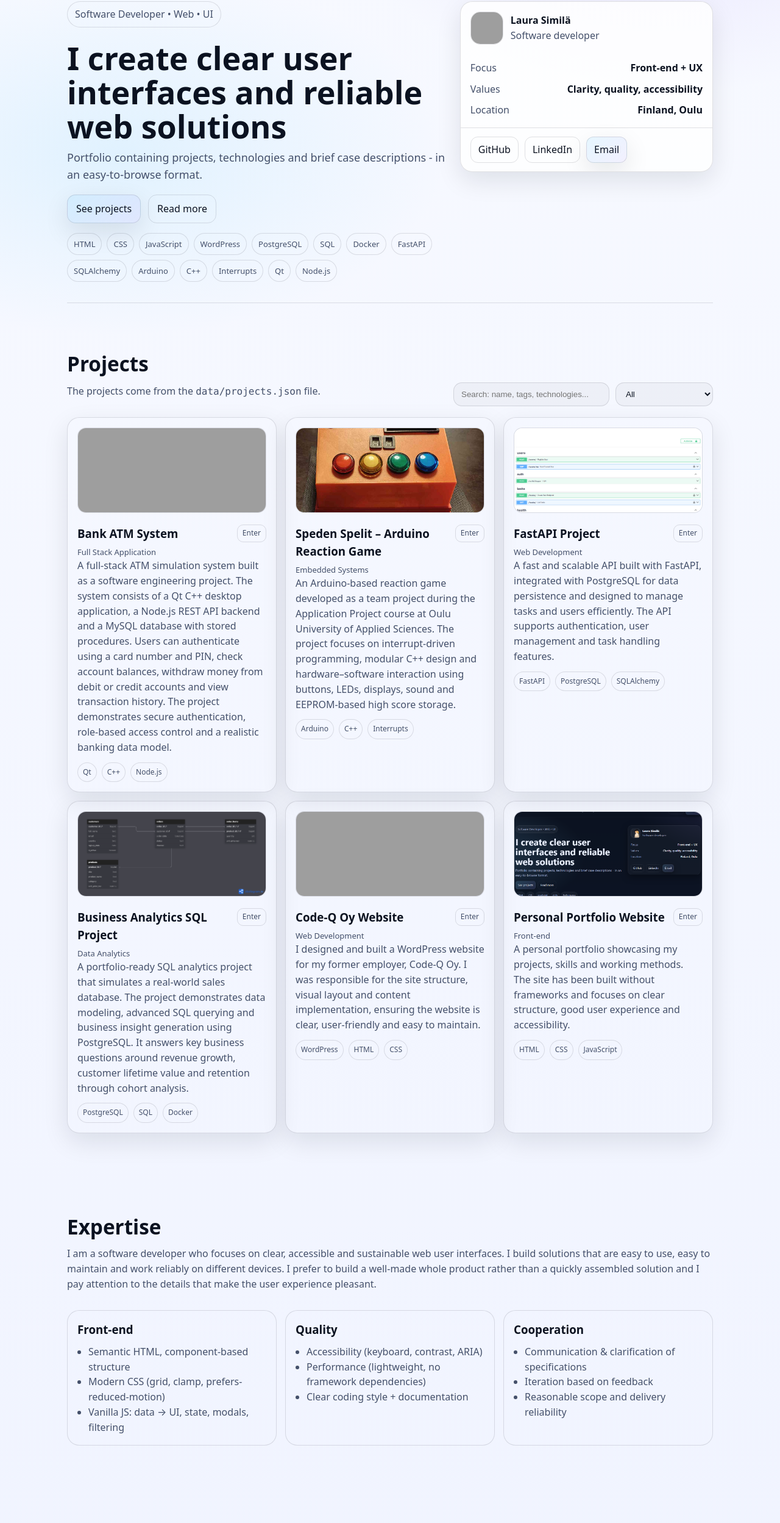
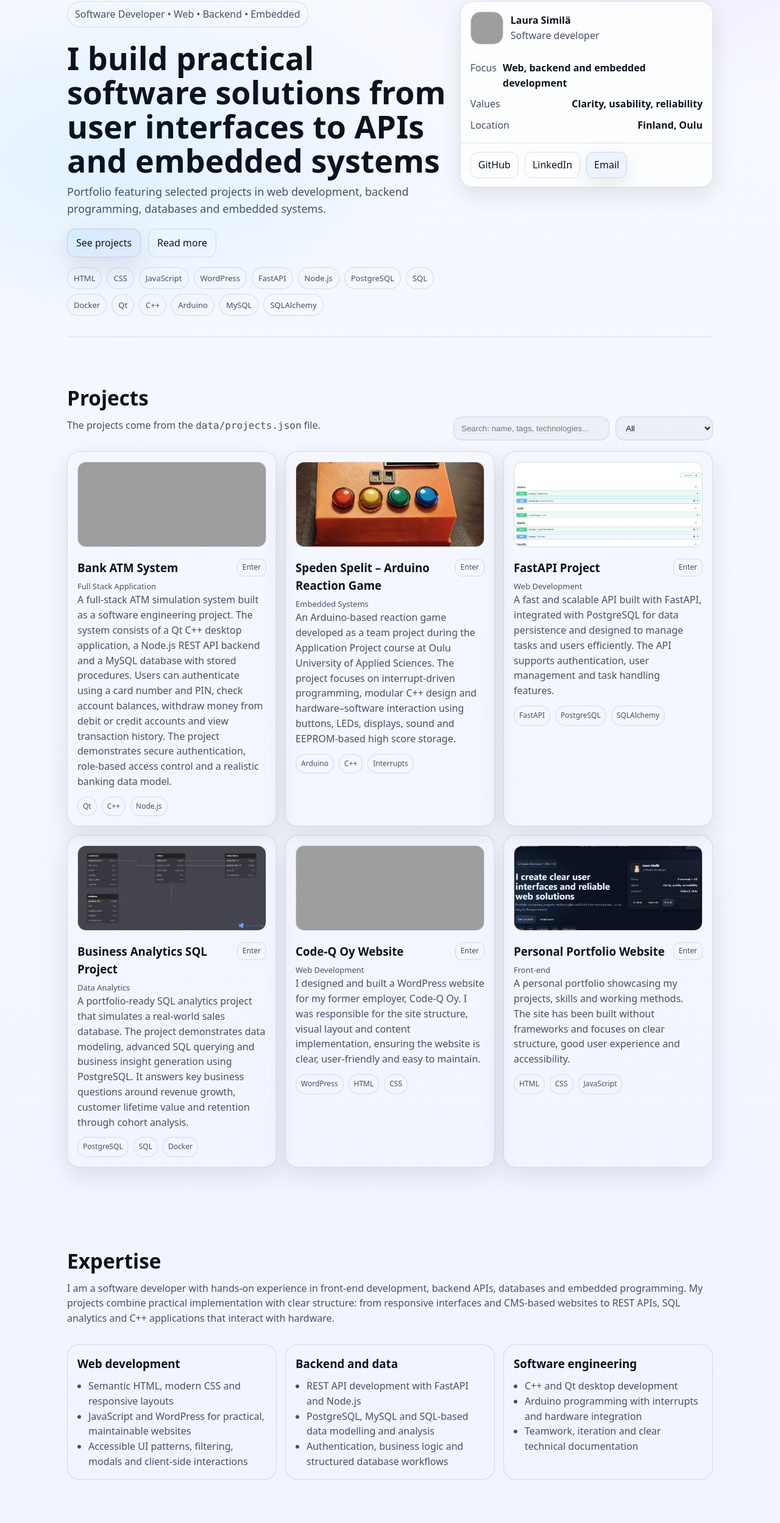
Before and after one commit to Llaamari/portfolio, a plain HTML site: page index.html in a window 1280 px wide. Shown: the part 120-2617 px from the top of the page at 61% size. Drawn offline with Linux system fonts and the light colour scheme; grey boxes are pictures that could not be loaded.

Commit message:
Päivitetty tekstejä

```diff
--- a/index.html
+++ b/index.html
@@ -4,12 +4,12 @@
   <meta charset="utf-8" />
   <meta name="viewport" content="width=device-width, initial-scale=1" />
   <title>Laura Similä – Portfolio</title>
-  <meta name="description" content="Software developer - selected projects, skills and contact details." />
+  <meta name="description" content="Software developer portfolio featuring web, backend, database and embedded projects." />
   <meta name="theme-color" content="#0b1220" />
 
   <!-- Open Graph -->
   <meta property="og:title" content="Laura Similä – Portfolio" />
-  <meta property="og:description" content="Selected projects, skills and contact details." />
+  <meta property="og:description" content="Web, backend, database and embedded software projects, skills and contact details." />
   <meta property="og:type" content="website" />
   <meta property="og:image" content="assets/avatar.png" />
 
@@ -49,10 +49,10 @@
     <section class="hero">
       <div class="container hero__grid">
         <div class="hero__copy">
-          <p class="badge">Software Developer • Web • UI</p>
-          <h1>I create clear user interfaces and reliable web solutions</h1>
+          <p class="badge">Software Developer • Web • Backend • Embedded</p>
+          <h1>I build practical software solutions from user interfaces to APIs and embedded systems</h1>
           <p class="lead">
-            Portfolio containing projects, technologies and brief case descriptions - in an easy-to-browse format.
+            Portfolio featuring selected projects in web development, backend programming, databases and embedded systems.
           </p>
           <div class="hero__cta">
             <a class="btn" href="#projects">See projects</a>
@@ -64,16 +64,16 @@
             <span class="chip">CSS</span>
             <span class="chip">JavaScript</span>
             <span class="chip">WordPress</span>
+            <span class="chip">FastAPI</span>
+            <span class="chip">Node.js</span>
             <span class="chip">PostgreSQL</span>
             <span class="chip">SQL</span>
             <span class="chip">Docker</span>
-            <span class="chip">FastAPI</span>
+            <span class="chip">Qt</span>
+            <span class="chip">C++</span>
+            <span class="chip">Arduino</span>
+            <span class="chip">MySQL</span>
             <span class="chip">SQLAlchemy</span>
-            <span class="chip">Arduino</span>
-            <span class="chip">C++</span>
-            <span class="chip">Interrupts</span>
-            <span class="chip">Qt</span>
-            <span class="chip">Node.js</span>
           </div>
         </div>
 
@@ -90,11 +90,11 @@
               <dl class="stats">
                 <div>
                   <dt>Focus</dt>
-                  <dd>Front-end + UX</dd>
+                  <dd>Web, backend and embedded development</dd>
                 </div>
                 <div>
                   <dt>Values</dt>
-                  <dd>Clarity, quality, accessibility</dd>
+                  <dd>Clarity, usability, reliability</dd>
                 </div>
                 <div>
                   <dt>Location</dt>
@@ -150,35 +150,35 @@
         <div class="section__head">
           <div>
             <h2>Expertise</h2>
-            <p class="muted">I am a software developer who focuses on clear, accessible and sustainable web user interfaces. I build solutions that are easy to use, easy to maintain and work reliably on different devices. I prefer to build a well-made whole product rather than a quickly assembled solution and I pay attention to the details that make the user experience pleasant.</p>
+            <p class="muted">I am a software developer with hands-on experience in front-end development, backend APIs, databases and embedded programming. My projects combine practical implementation with clear structure: from responsive interfaces and CMS-based websites to REST APIs, SQL analytics and C++ applications that interact with hardware.</p>
           </div>
         </div>
 
         <div class="skills">
           <article class="panel">
-            <h3>Front-end</h3>
+            <h3>Web development</h3>
             <ul>
-              <li>Semantic HTML, component-based structure</li>
-              <li>Modern CSS (grid, clamp, prefers-reduced-motion)</li>
-              <li>Vanilla JS: data → UI, state, modals, filtering</li>
+              <li>Semantic HTML, modern CSS and responsive layouts</li>
+              <li>JavaScript and WordPress for practical, maintainable websites</li>
+              <li>Accessible UI patterns, filtering, modals and client-side interactions</li>
             </ul>
           </article>
 
           <article class="panel">
-            <h3>Quality</h3>
+            <h3>Backend and data</h3>
             <ul>
-              <li>Accessibility (keyboard, contrast, ARIA)</li>
-              <li>Performance (lightweight, no framework dependencies)</li>
-              <li>Clear coding style + documentation</li>
+              <li>REST API development with FastAPI and Node.js</li>
+              <li>PostgreSQL, MySQL and SQL-based data modelling and analysis</li>
+              <li>Authentication, business logic and structured database workflows</li>
             </ul>
           </article>
 
           <article class="panel">
-            <h3>Cooperation</h3>
+            <h3>Software engineering</h3>
             <ul>
-              <li>Communication & clarification of specifications</li>
-              <li>Iteration based on feedback</li>
-              <li>Reasonable scope and delivery reliability</li>
+              <li>C++ and Qt desktop development</li>
+              <li>Arduino programming with interrupts and hardware integration</li>
+              <li>Teamwork, iteration and clear technical documentation</li>
             </ul>
           </article>
         </div>
@@ -191,10 +191,10 @@
         <div>
           <h2>About me</h2>
           <p>
-            I am a software developer who particularly values clarity, accessibility and sustainable structure in user interfaces. This portfolio is intenionally "framework-free" to make it easy to read and maintain.
+            I am a software developer who values clear structure, practical problem solving and software that is pleasant to use. My work spans user interfaces, backend services, databases and embedded systems, and I enjoy turning technical requirements into understandable, working solutions.
           </p>
           <p class="muted">
-            I enjoy projects that combine good UX, logical structure and careful implementation, where the user interface is not only "functional" but also pleasant to use. I am particularly interested in front-end-focused projects and roles where I can develop user interfaces for real users and improve existing solutions. I am motivated by seeing how even small details-such as accessibility, clarity and interaction-can genuinely improve a product.
+            I enjoy projects where different parts of software come together: a clear interface, reliable backend logic, meaningful data handling and maintainable code. I am especially motivated by learning through real projects and by improving existing solutions step by step based on requirements, testing and feedback.
           </p>
         </div>
 
@@ -203,16 +203,16 @@
             <div class="dot" aria-hidden="true"></div>
             <div>
               <div class="kicker">Now</div>
-              <div class="title">Portfolio + projects</div>
-              <p class="muted">I compile the strongest works and turn them into clear case descriptions.</p>
+              <div class="title">Portfolio and case studies</div>
+              <p class="muted">I present selected projects as concise case studies that describe the goal, technologies and implementation.</p>
             </div>
           </div>
           <div class="timeline__item">
             <div class="dot" aria-hidden="true"></div>
             <div>
               <div class="kicker">Focus</div>
-              <div class="title">Studying</div>
-              <p class="muted">Learning about databases, Node.js and user interfaces. Also studying version control. Currently also learning about Kanban.</p>
+              <div class="title">Continuous learning</div>
+              <p class="muted">Currently learning about cloud services, Java programming and deepening my knowledge about Web Applications.</p>
             </div>
           </div>
           <div class="timeline__item">
@@ -220,7 +220,7 @@
             <div>
               <div class="kicker">Working method</div>
               <div class="title">Iteration</div>
-              <p class="muted">I will quickly build a working version and improve it based on data/feedback.</p>
+              <p class="muted">I build a working foundation first and then improve the solution through testing, feedback and refinement.</p>
             </div>
           </div>
         </div>
```
